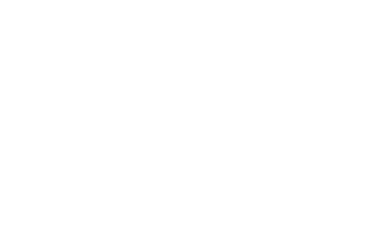
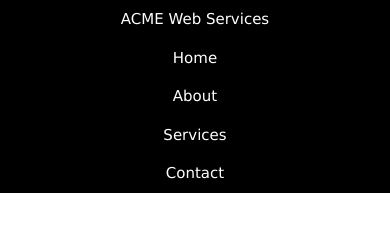
Before and after one commit to infiniteoo/HTMLCSS-w3_css_framework, a plain HTML site: page index.html in a window 390 px wide. Drawn offline with nearby package versions, Linux system fonts and the light colour scheme.

Commit message:
implemented our navbar & made it mobile responsive

```diff
--- a/index.html
+++ b/index.html
@@ -10,7 +10,29 @@
       href="https://maxcdn.bootstrapcdn.com/font-awesome/4.7.0/css/font-awesome.min.css"
     />
     <link rel="stylesheet" href="css/style.css" />
-    <title>W3 CSS Framework</title>
+    <title>ACME Web Services - W3 CSS Framework</title>
   </head>
-  <body></body>
+  <body>
+    <!-- navigation -->
+    <div class="w3-bar w3-black">
+      <span class="w3-bar-item w3-mobile branding">ACME Web Services</span>
+      <span class="w3-right w3-mobile">
+        <a href="#" class="w3-bar-item w3-button w3-mobile w3-hover-red"
+          >Home</a
+        >
+        <a href="#about" class="w3-bar-item w3-button w3-mobile w3-hover-red"
+          >About</a
+        >
+        <a href="#services" class="w3-bar-item w3-button w3-mobile w3-hover-red"
+          >Services</a
+        >
+        <a href="#contact" class="w3-bar-item w3-button w3-mobile w3-hover-red"
+          >Contact</a
+        >
+      </span>
+    </div>
+
+    <!-- showcase -->
+
+  </body>
 </html>
```
